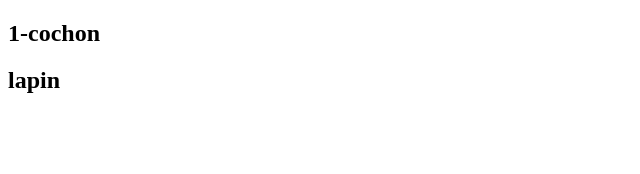
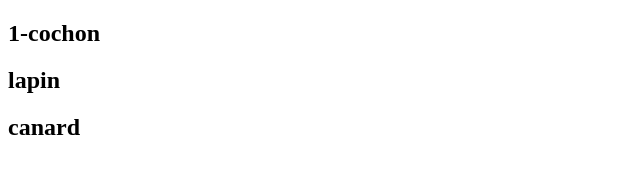
Before and after one commit to mylanbrasierpro-a11y/mini-td-git, a plain HTML site: page index.html in a window 1280 px wide. Shown: the whole page, without its empty margins (0-640 px from the left). Drawn offline with Linux system fonts and the light colour scheme.

Commit message:
add canard

```diff
--- a/index.html
+++ b/index.html
@@ -8,5 +8,6 @@
 <body>
     <h2>1-cochon</h2>
     <h2>lapin</h2>
+    <h2>canard</h2>
 </body>
 </html>
```
